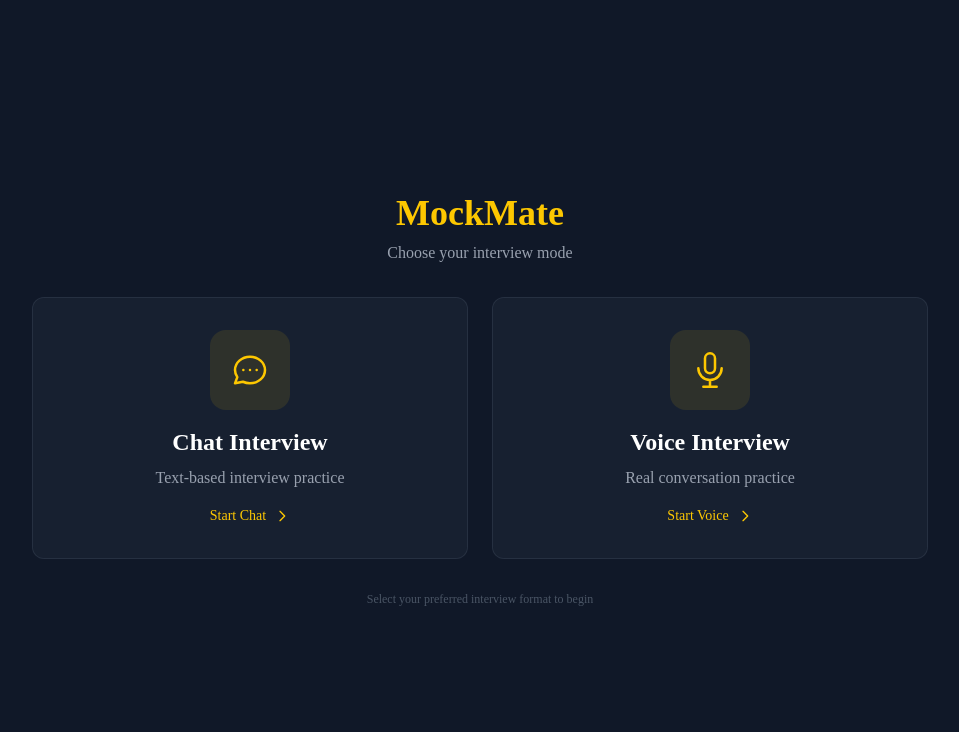
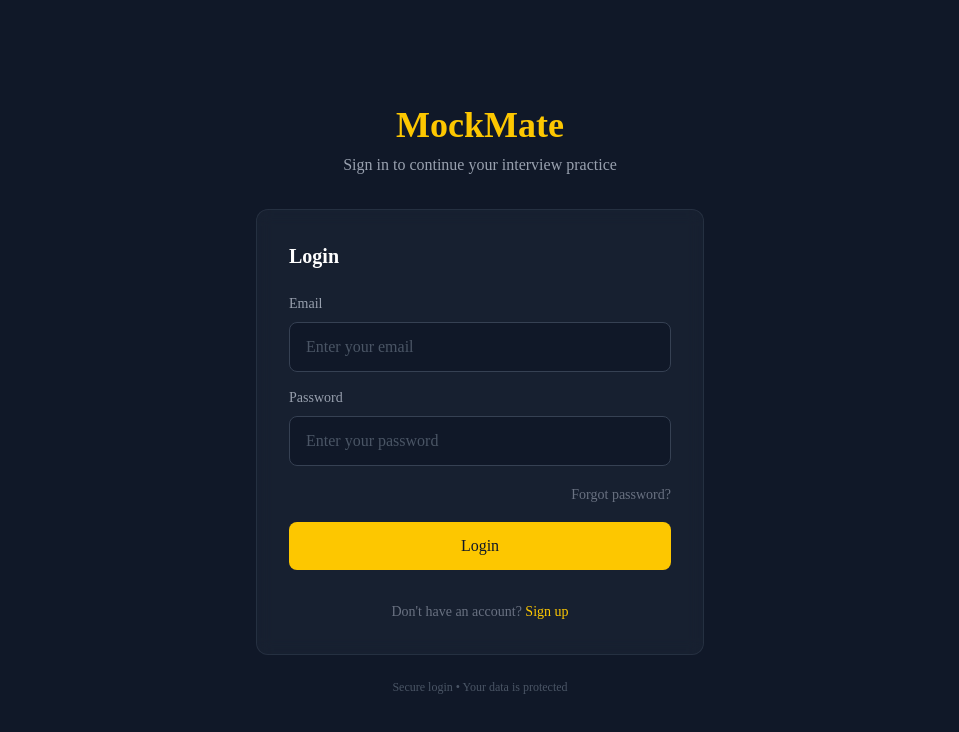
Before and after one commit to imanchalsingh/mockmate, a React (Vite) app in the folder mockmate-client/: page / in a window 1280 px wide. Shown: the top 732 px of the page, without its empty margins (160-1119 px from the left). Built offline with nearby package versions, Linux system fonts and the light colour scheme.

Commit message:
feat: update routing to set Login as the default landing page

```diff
--- a/mockmate-client/src/App.tsx
+++ b/mockmate-client/src/App.tsx
@@ -3,12 +3,16 @@ import './App.css'
 import Interview from './pages/Interview'
 import VoiceInterview from './pages/VoiceInterview'
 import HeroSection from './components/HeroSection'
+import Login from './pages/auth/Login'
+import Register from './pages/auth/Register'
 
 function App() {
   return (
     <div>
       <Routes>
-        <Route path='/' element={<HeroSection />} />
+        <Route path='/' element={<Login />} />
+        <Route path='/mockmate-home-page' element={<HeroSection />} />
+        <Route path='/register' element={<Register />} />
         <Route path='/chats-interview' element={<Interview />} />
         <Route path='/voice-interview' element={<VoiceInterview />} />
       </Routes>
```
